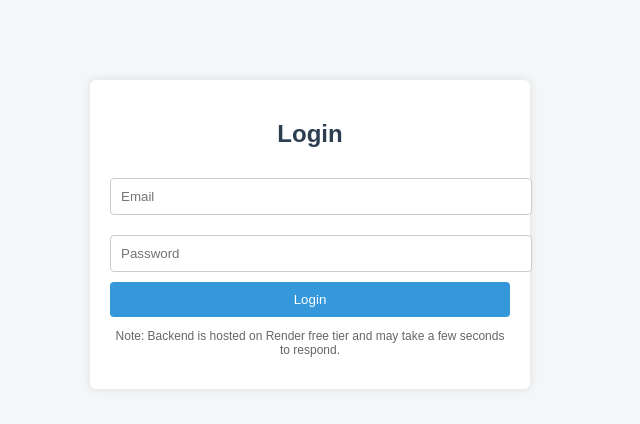
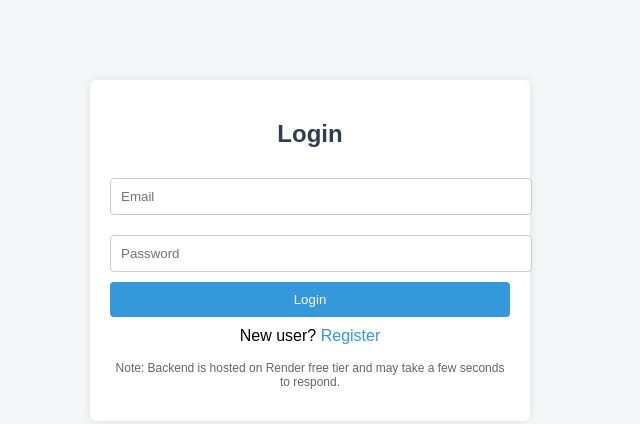
Before and after one commit to Pallavi777Dheeman/smartcity-frontend, a React (Create React App) app: page / in a window 1280 px wide. Shown: the top 424 px of the page, without its empty margins (330-970 px from the left). Built offline with nearby package versions, Linux system fonts and the light colour scheme.

Commit message:
Add register navigation in login page

```diff
--- a/src/App.js
+++ b/src/App.js
@@ -2,7 +2,6 @@ import { BrowserRouter, Routes, Route } from "react-router-dom";
 import Login from "./pages/Login";
 import Register from "./pages/Register";
 import Dashboard from "./pages/Dashboard";
-import CreateRequest from "./pages/CreateRequest";
 
 function App() {
   return (
@@ -11,7 +10,6 @@ function App() {
         <Route path="/" element={<Login />} />
         <Route path="/register" element={<Register />} />
         <Route path="/dashboard" element={<Dashboard />} />
-        <Route path="/create" element={<CreateRequest />} />
       </Routes>
     </BrowserRouter>
   );
--- a/src/pages/Login.js
+++ b/src/pages/Login.js
@@ -45,6 +45,17 @@ function Login() {
         {loading ? "Please wait..." : "Login"}
       </button>
 
+      {/* Register link */}
+      <p style={{ marginTop: "10px", textAlign: "center" }}>
+        New user?{" "}
+        <span
+          style={{ color: "#3498db", cursor: "pointer" }}
+          onClick={() => (window.location.href = "/register")}
+        >
+          Register
+        </span>
+      </p>
+
       <p style={{ fontSize: "12px", color: "#666", textAlign: "center" }}>
         Note: Backend is hosted on Render free tier and may take a few seconds to respond.
       </p>
--- a/src/pages/Register.js
+++ b/src/pages/Register.js
@@ -4,23 +4,51 @@ import API from "../api";
 function Register() {
   const [email, setEmail] = useState("");
   const [password, setPassword] = useState("");
+  const [loading, setLoading] = useState(false);
 
   const register = async () => {
-    await API.post("/register", { email, password });
-    alert("Registered successfully");
-    window.location.href = "/";
+    setLoading(true);
+    try {
+      await API.post("/register", { email, password });
+      alert("Registration successful. Please login.");
+      window.location.href = "/";
+    } catch (err) {
+      alert(
+        err.response?.data?.message || "Registration failed"
+      );
+    } finally {
+      setLoading(false);
+    }
   };
 
   return (
     <div className="container">
       <h2>Register</h2>
-      <input placeholder="Email" onChange={(e) => setEmail(e.target.value)} />
+
+      <input
+        placeholder="Email"
+        onChange={(e) => setEmail(e.target.value)}
+      />
+
       <input
         type="password"
         placeholder="Password"
         onChange={(e) => setPassword(e.target.value)}
       />
-      <button onClick={register}>Register</button>
+
+      <button onClick={register} disabled={loading}>
+        {loading ? "Please wait..." : "Register"}
+      </button>
+
+      <p style={{ marginTop: "10px" }}>
+        Already have an account?{" "}
+        <span
+          style={{ color: "#3498db", cursor: "pointer" }}
+          onClick={() => (window.location.href = "/")}
+        >
+          Login
+        </span>
+      </p>
     </div>
   );
 }
```
